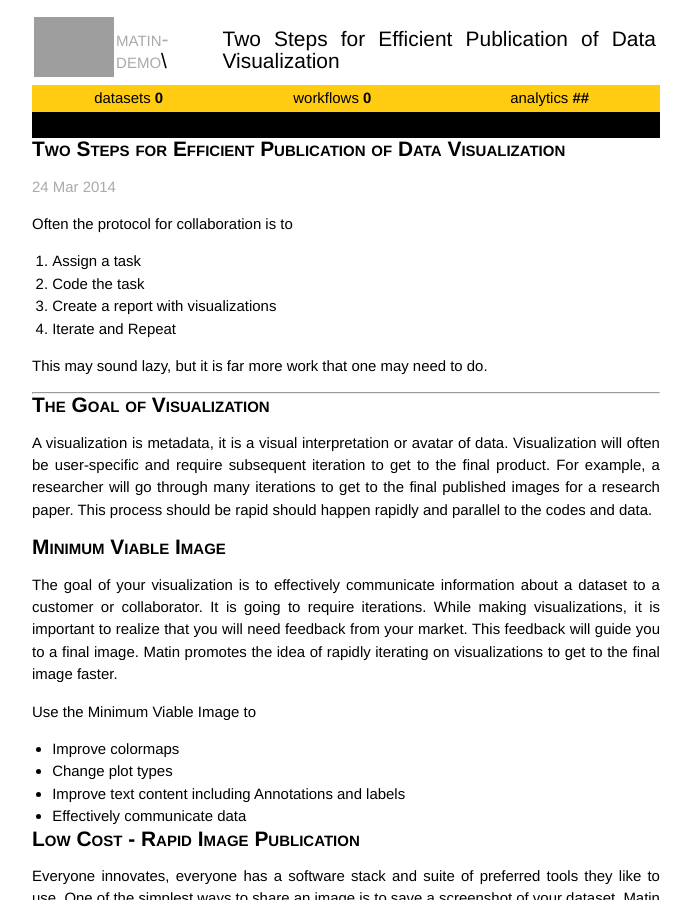
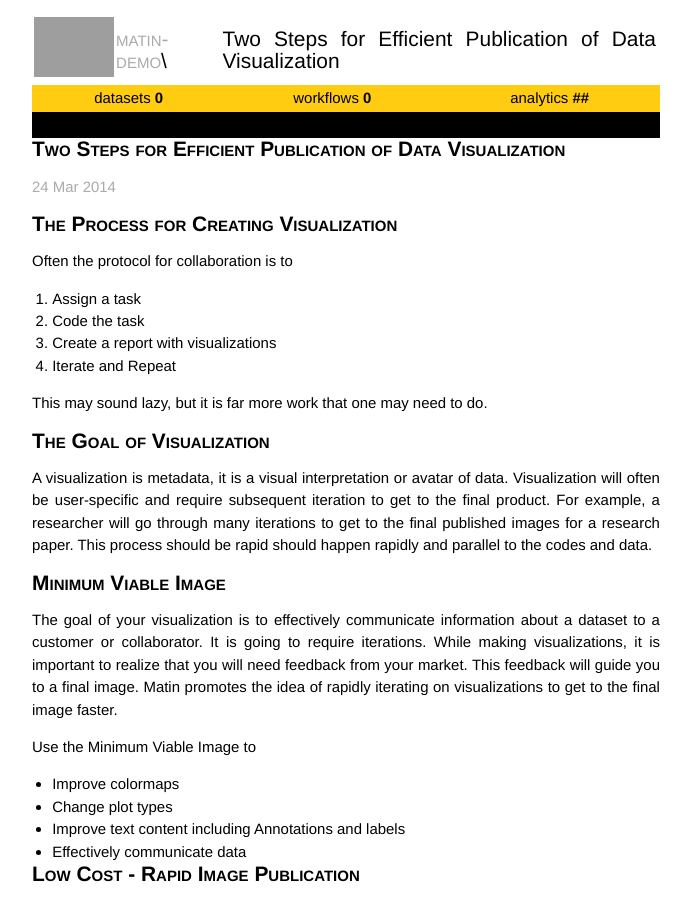
Before and after one commit to tonyfast/matin, a Jekyll site: the page built from _posts/2014-03-24-The-Minimum-Viable-Image.markdown, in a window 1280 px wide and 900 px high. Shown: the whole window, without its empty margins (294-985 px from the left). Built offline with Jekyll 4.4.1, drawn with Linux system fonts in a browser that asks for light colours; Markdown is read by kramdown in place of the engine named in the settings; grey boxes are pictures that could not be loaded.

Commit message:
Update 2014-03-24-The-Minimum-Viable-Image.markdown

```diff
--- a/_posts/2014-03-24-The-Minimum-Viable-Image.markdown
+++ b/_posts/2014-03-24-The-Minimum-Viable-Image.markdown
@@ -2,6 +2,8 @@
 layout: post
 title: Two Steps for Efficient Publication of Data Visualization
 ---
+
+## The Process for Creating Visualization
 
 Often the protocol for collaboration is to
 
@@ -11,7 +13,7 @@ Often the protocol for collaboration is to
 4. Iterate and Repeat
 
 This may sound lazy, but it is far more work that one may need to do.
-<hr>
+
 
 ## The Goal of Visualization
 
```
